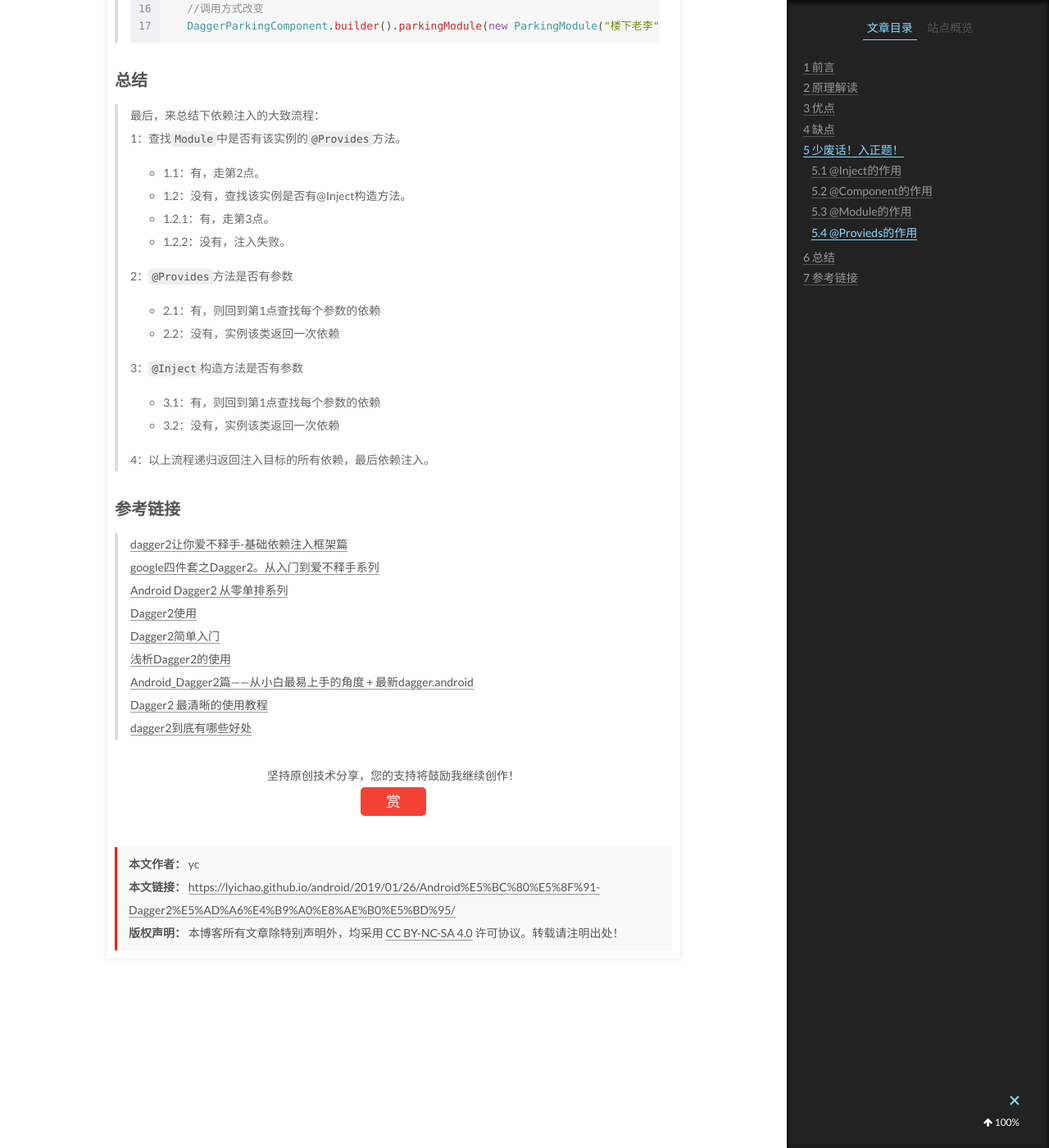
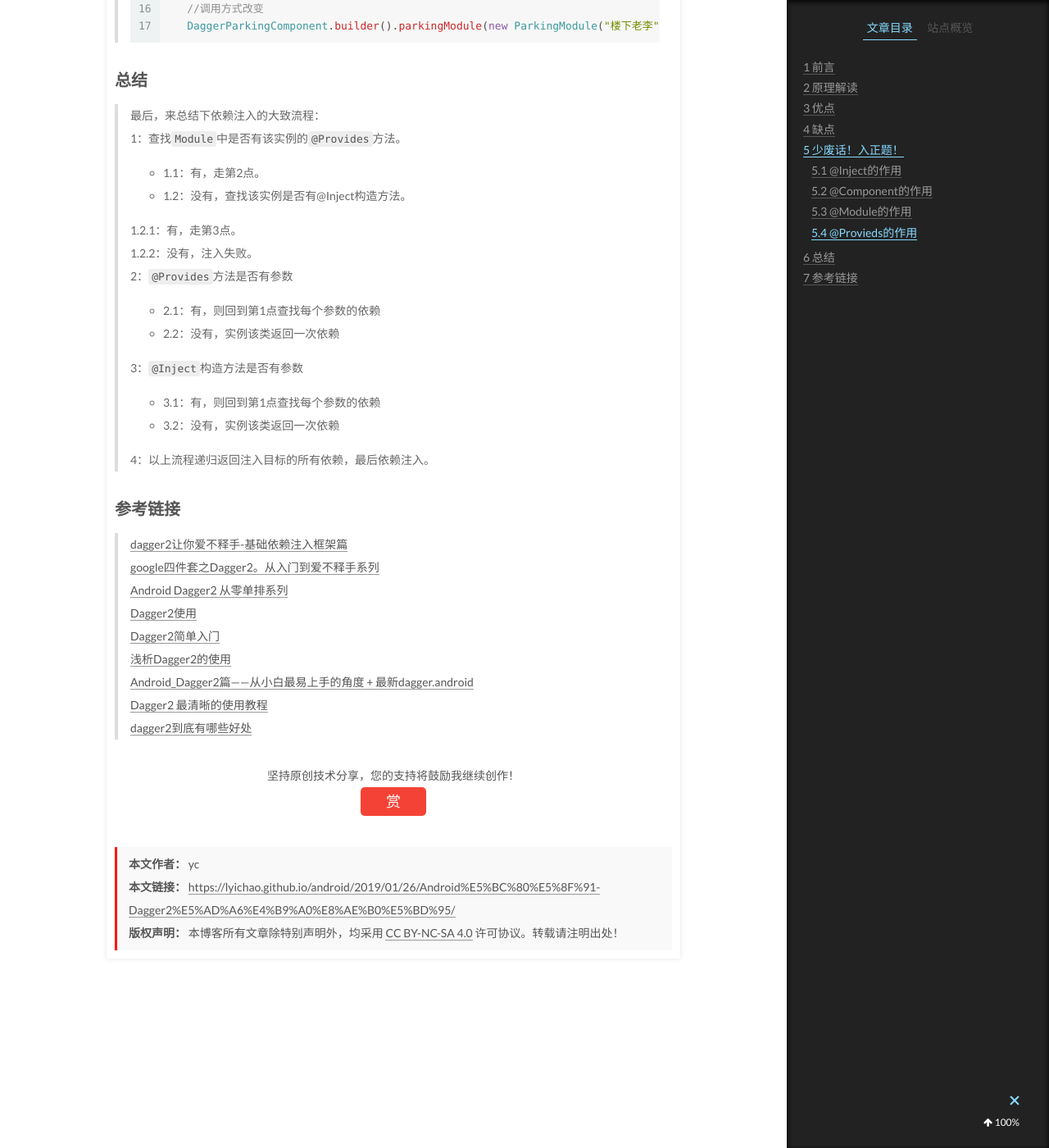
Before and after one commit to lyichao/lyichao.github.io, a Jekyll site: the page built from _posts/Android/2019-01-26-Android开发-Dagger2学习记录.md, in a window 1280 px wide and 1400 px high, scrolled down 5385 px. Shown: the whole window at 82% size. Built offline with Jekyll 4.4.1, drawn with Linux system fonts in a browser that asks for light colours; comment, search, counter and statistics services are not loaded.

Commit message:
更新文章

```diff
--- a/_posts/Android/2019-01-26-Android开发-Dagger2学习记录.md
+++ b/_posts/Android/2019-01-26-Android开发-Dagger2学习记录.md
@@ -228,9 +228,12 @@ updated: 2019-01-26 10:22:12
 >1：查找`Module`中是否有该实例的`@Provides`方法。
 >
 >- 1.1：有，走第2点。
+>
 >- 1.2：没有，查找该实例是否有@Inject构造方法。
->  - 1.2.1：有，走第3点。
->  - 1.2.2：没有，注入失败。
+>
+>  1.2.1：有，走第3点。
+>
+>  1.2.2：没有，注入失败。
 >
 >2：`@Provides`方法是否有参数
 >
```
